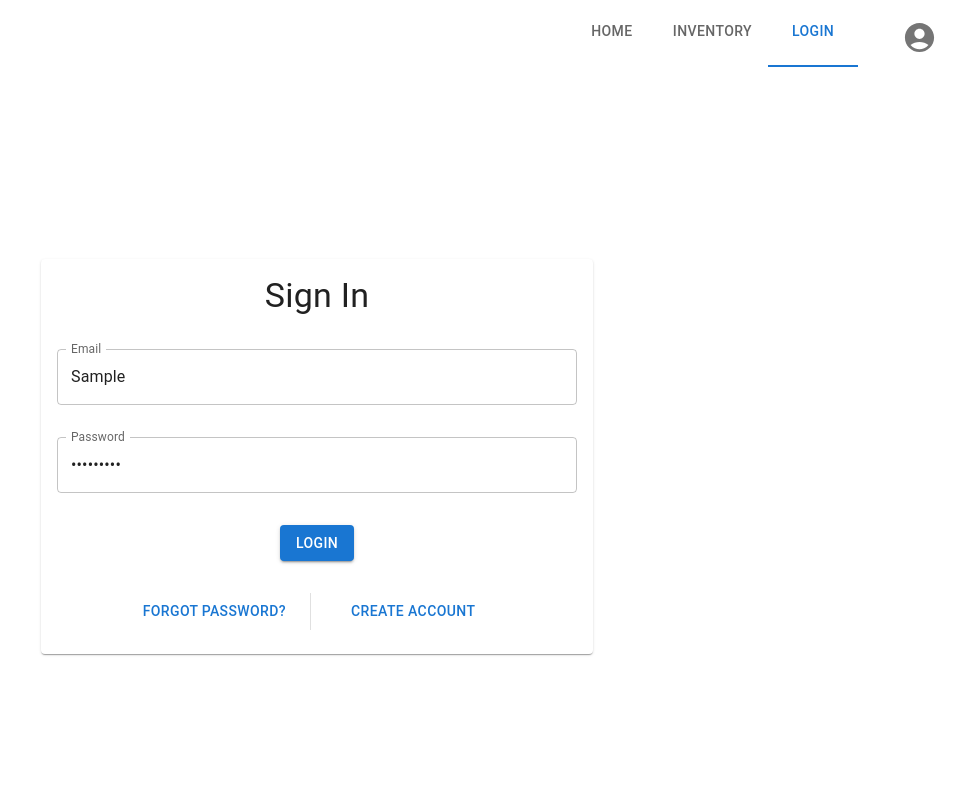
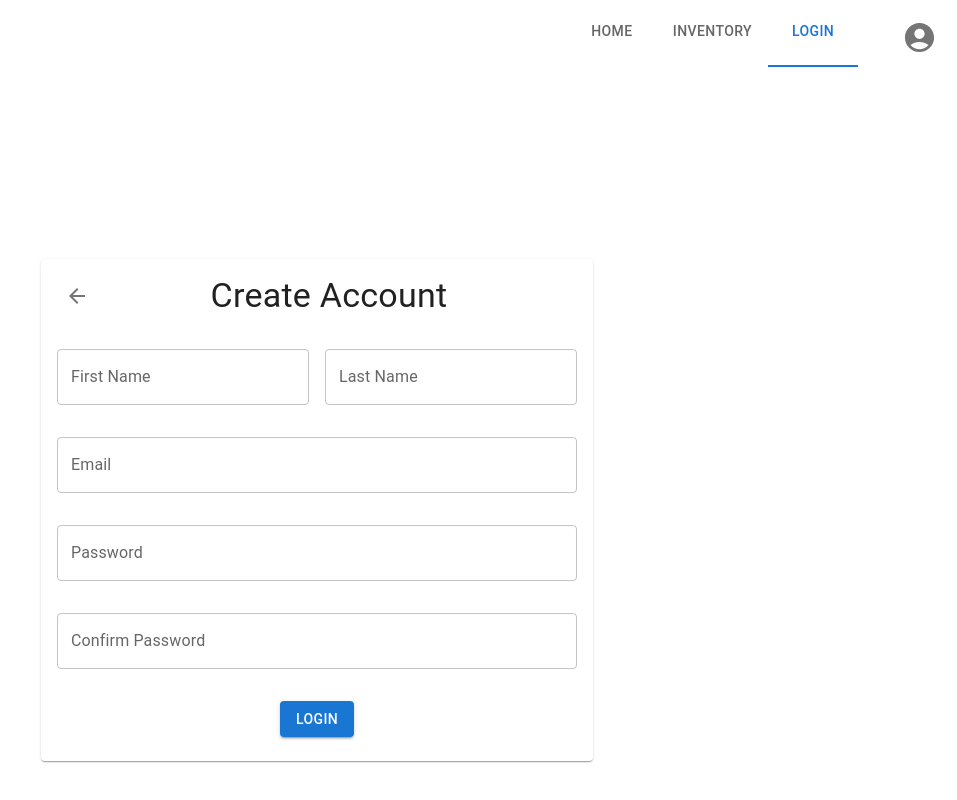
Before and after one commit to WesleyEdwards/Dan-s-Frappe-Hell, a React (Create React App) app in the folder front_end/: page /login in a window 1280 px wide. Both pictures are taken after typing "Sample", "Sample123" into the empty fields and a click on the button "CREATE ACCOUNT". Shown: the whole page, without its empty margins (323-1280 px from the left). Built offline with nearby package versions, Linux system fonts and the light colour scheme.

Commit message:
Create Account Form

```diff
--- a/front_end/package.json
+++ b/front_end/package.json
@@ -14,12 +14,14 @@
     "@types/node": "^16.11.62",
     "@types/react": "^18.0.21",
     "@types/react-dom": "^18.0.6",
+    "formik": "^2.2.9",
     "react": "^18.2.0",
     "react-dom": "^18.2.0",
     "react-router-dom": "^6.4.1",
     "react-scripts": "5.0.1",
     "typescript": "^4.8.4",
-    "web-vitals": "^2.1.4"
+    "web-vitals": "^2.1.4",
+    "yup": "^0.32.11"
   },
   "scripts": {
     "start": "react-scripts start",
--- a/front_end/src/Views/Login.tsx
+++ b/front_end/src/Views/Login.tsx
@@ -1,78 +1,19 @@
-import {
-  Button,
-  Card,
-  CardContent,
-  Container,
-  Divider,
-  Stack,
-  TextField,
-  Typography,
-} from "@mui/material";
+import { Container, Card, CardContent } from "@mui/material";
 import React, { FC, useState } from "react";
+import { CreateAccountForm } from "../components/CreateAccounForm";
+import LoginForm from "../components/LoginForm";
 
 export const Login: FC = () => {
-  const [email, setEmail] = useState("");
-  const [password, setPassword] = useState("");
-  const [emailError, setEmailError] = useState("");
-  const [passwordError, setPasswordError] = useState("");
-
-  const login = () => {
-    setEmailError("");
-    setPasswordError("");
-    console.log(email, password);
-    console.log(emailError, passwordError);
-    if (email.length === 0) {
-      setEmailError("Please enter an email");
-      return;
-    }
-    if (password.length === 0) {
-      setPasswordError("Please enter a password");
-      return;
-    }
-
-    alert("login not implemented");
-  };
-
+  const [loginForm, setLoginForm] = useState(true);
   return (
     <Container maxWidth="sm">
       <Card sx={{ mt: 24 }}>
         <CardContent>
-          <Stack gap="2rem" justifyContent="center">
-            <Typography variant="h4" align="center">
-              Sign In
-            </Typography>
-            <TextField
-              label="Email"
-              variant="outlined"
-              value={email}
-              onChange={(e) => setEmail(e.target.value)}
-              error={!!emailError}
-              helperText={emailError}
-            />
-            <TextField
-              label="Password"
-              variant="outlined"
-              value={password}
-              onChange={(e) => setPassword(e.target.value)}
-              error={!!passwordError}
-              helperText={passwordError}
-              type="password"
-            />
-
-            <Stack direction="row" justifyContent="center">
-              <Button variant="contained" onClick={login}>
-                Login
-              </Button>
-            </Stack>
-
-            <Stack direction="row" gap="1rem" justifyContent="center">
-              <Button variant="text">Forgot Password?</Button>
-              <Divider orientation="vertical" flexItem />
-              <Button variant="text" sx={{ mx: 2 }}>
-                Create Account
-              </Button>
-            </Stack>
-          </Stack>
+          {loginForm ? (
+            <LoginForm switchToCreateAccount={() => setLoginForm(false)} />
+          ) : (
+            <CreateAccountForm switchToLogin={() => setLoginForm(true)} />
+          )}
         </CardContent>
       </Card>
     </Container>
--- /dev/null
+++ b/front_end/src/components/CreateAccounForm.tsx
@@ -0,0 +1,101 @@
+import ArrowBackIcon from "@mui/icons-material/ArrowBack";
+import {
+  Button,
+  IconButton,
+  Stack,
+  TextField,
+  Typography,
+} from "@mui/material";
+import { useFormik } from "formik";
+import React, { FC } from "react";
+import * as yup from "yup";
+import { formikTextFieldProps } from "../utils/helperFunctions";
+
+interface CreateAccountFormProps {
+  switchToLogin: () => void;
+}
+
+export const CreateAccountForm: FC<CreateAccountFormProps> = (props) => {
+  const { switchToLogin } = props;
+
+  const login = () => {
+    formik.submitForm();
+  };
+
+  const formik = useFormik({
+    initialValues: {
+      email: "",
+      password: "",
+      confirmPassword: "",
+      firstName: "",
+      lastName: "",
+    },
+    validationSchema: yup.object({
+      email: yup.string().required("Please enter an email"),
+      password: yup
+        .string()
+        .min(8, "Password should be at least 8 characters")
+        .required("Please enter a password"),
+      confirmPassword: yup
+        .string()
+        .required("Confirm Password is required")
+        .oneOf([yup.ref("password")], "Passwords must match"),
+      firstName: yup.string().required("Please enter your first name"),
+      lastName: yup.string().required("Please enter your last name"),
+    }),
+    onSubmit: (values) => {
+      console.log(values);
+      alert("login not implemented");
+    },
+  });
+
+  return (
+    <Stack gap="2rem" justifyContent="center">
+      <Stack direction="row">
+        <IconButton>
+          <ArrowBackIcon onClick={switchToLogin} />
+        </IconButton>
+        <Typography variant="h4" align="center" width="100%" sx={{ mr: 2 }}>
+          Create Account
+        </Typography>
+      </Stack>
+
+      <Stack direction="row" gap="1rem">
+        <TextField
+          {...formikTextFieldProps(formik, "firstName", "First Name")}
+          helperText={formik.touched.firstName && formik.errors.firstName}
+          fullWidth
+        />
+        <TextField
+          {...formikTextFieldProps(formik, "lastName", "Last Name")}
+          helperText={formik.touched.lastName && formik.errors.lastName}
+          fullWidth
+        />
+      </Stack>
+      <TextField
+        {...formikTextFieldProps(formik, "email", "Email")}
+        helperText={formik.touched.email && formik.errors.email}
+      />
+      <TextField
+        {...formikTextFieldProps(formik, "password", "Password")}
+        helperText={formik.touched.password && formik.errors.password}
+        type="password"
+      />
+      <TextField
+        {...formikTextFieldProps(formik, "confirmPassword", "Confirm Password")}
+        helperText={
+          formik.touched.confirmPassword && formik.errors.confirmPassword
+        }
+        type="password"
+      />
+
+      <Stack direction="row" justifyContent="center">
+        <Button variant="contained" onClick={login}>
+          Login
+        </Button>
+      </Stack>
+    </Stack>
+  );
+};
+
+export default CreateAccountForm;
--- /dev/null
+++ b/front_end/src/components/LoginForm.tsx
@@ -0,0 +1,70 @@
+import { Button, Divider, Stack, TextField, Typography } from "@mui/material";
+import React, { FC, useState } from "react";
+
+interface LoginFormProps {
+  switchToCreateAccount: () => void;
+}
+
+export const LoginForm: FC<LoginFormProps> = (props) => {
+  const { switchToCreateAccount } = props;
+  const [email, setEmail] = useState("");
+  const [password, setPassword] = useState("");
+  const [emailError, setEmailError] = useState("");
+  const [passwordError, setPasswordError] = useState("");
+
+  const login = () => {
+    setEmailError("");
+    setPasswordError("");
+    if (email.length === 0) {
+      setEmailError("Please enter an email");
+      return;
+    }
+    if (password.length === 0) {
+      setPasswordError("Please enter a password");
+      return;
+    }
+
+    alert("login not implemented");
+  };
+
+  return (
+    <Stack gap="2rem" justifyContent="center">
+      <Typography variant="h4" align="center">
+        Sign In
+      </Typography>
+      <TextField
+        label="Email"
+        variant="outlined"
+        value={email}
+        onChange={(e) => setEmail(e.target.value)}
+        error={!!emailError}
+        helperText={emailError}
+      />
+      <TextField
+        label="Password"
+        variant="outlined"
+        value={password}
+        onChange={(e) => setPassword(e.target.value)}
+        error={!!passwordError}
+        helperText={passwordError}
+        type="password"
+      />
+
+      <Stack direction="row" justifyContent="center">
+        <Button variant="contained" onClick={login}>
+          Login
+        </Button>
+      </Stack>
+
+      <Stack direction="row" gap="1rem" justifyContent="center">
+        <Button variant="text">Forgot Password?</Button>
+        <Divider orientation="vertical" flexItem />
+        <Button variant="text" onClick={switchToCreateAccount} sx={{ mx: 2 }}>
+          Create Account
+        </Button>
+      </Stack>
+    </Stack>
+  );
+};
+
+export default LoginForm;
--- a/front_end/src/utils/helperFunctions.ts
+++ b/front_end/src/utils/helperFunctions.ts
@@ -1,3 +1,5 @@
+import { TextFieldProps } from "@mui/material";
+import { FormikValues, useFormik } from "formik";
 import { matchPath, useLocation } from "react-router";
 
 export function useRouteMatch(patterns: string[]) {
@@ -11,3 +13,17 @@ export function useRouteMatch(patterns: string[]) {
   }
   return null;
 }
+
+export function formikTextFieldProps<T extends FormikValues>(
+  formik: ReturnType<typeof useFormik<T>>,
+  field: keyof T,
+  label: string
+): TextFieldProps {
+  return {
+    label,
+    name: field.toString(),
+    value: formik.values[field],
+    onChange: formik.handleChange,
+    error: formik.touched[field] && !!formik.errors[field],
+  };
+}
```
Also changed, not shown: 2 other files (tests, documents, lock files or other folders). Lines whose indentation alone changed are shown as unchanged.
